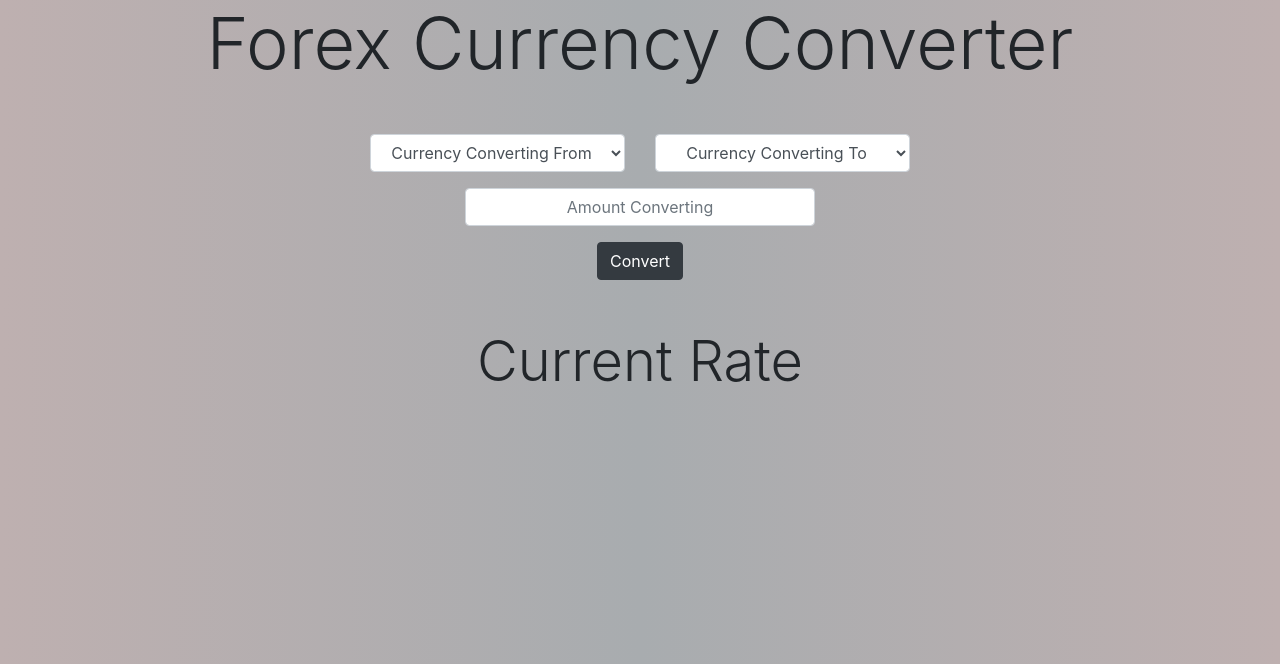
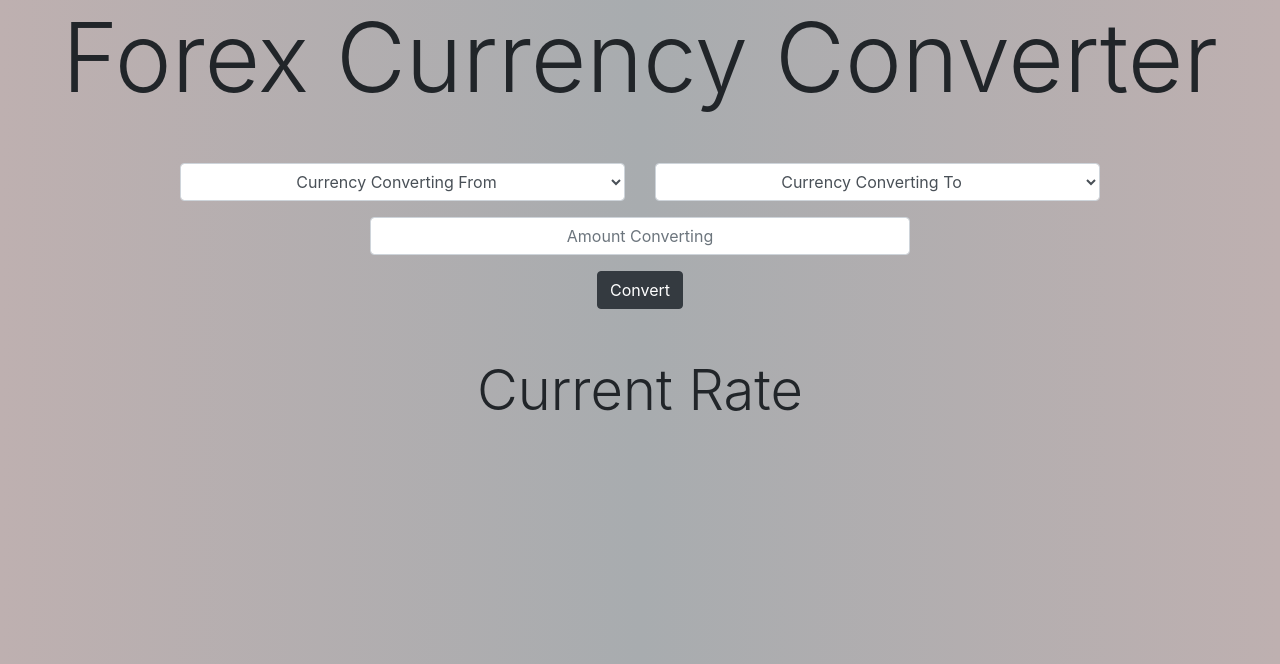
Before and after one commit to ctabo91/ForexConverter, a Flask app: page / in a window 1280 px wide. Shown: the top 664 px of the page. Run offline with Flask 2, Linux system fonts and the light colour scheme; some libraries are stand-ins or nearby versions.

Commit message:
added description to list of currency code options, changed some styles using bootstrap, and updated tests to reflect changes

```diff
--- a/templates/forex-converter.html
+++ b/templates/forex-converter.html
@@ -8,7 +8,7 @@
     <title>Forex Converter</title>
 </head>
 <body>
-    <h1 class="display-3 text-center mb-5">Forex Currency Converter</h1>
+    <h1 class="display-1 text-center mb-5">Forex Currency Converter</h1>
     <div class="container text-center w-25">
         {% for msg in get_flashed_messages() %}
         <div class="row">
@@ -20,37 +20,37 @@
     </div>
     <form action="/conversion" class="container text-center">
         <div class="row mb-3">
-            <div class="col-3">
+            <div class="col-1">
 
             </div>
-            <div class="col-3">
+            <div class="col-5">
                 <select id="start-curr" class="form-input form-control text-center" name="start-curr">
                     <option value="" disabled selected>Currency Converting From</option>
-                    {% for code in codes %}
-                    <option value="{{code}}">{{code}}</option>
+                    {% for code, description in codes.items() %}
+                    <option value="{{code}}">{{code}} ({{description}})</option>
                     {% endfor %}
                 </select>
             </div>
-            <div class="col-3">
+            <div class="col-5">
                 <select id="end-curr" class="form-input form-control text-center" name="end-curr">
                     <option value="" disabled selected>Currency Converting To</option>
-                    {% for code in codes %}
-                    <option value="{{code}}">{{code}}</option>
+                    {% for code, description in codes.items() %}
+                    <option value="{{code}}">{{code}} ({{description}})</option>
                     {% endfor %}
                 </select>
             </div>
-            <div class="col-3">
+            <div class="col-1">
 
             </div>
         </div>
         <div class="row mb-3">
-            <div class="col-4">
+            <div class="col-3">
 
             </div>
-            <div class="col-4">
+            <div class="col-6">
                 <input id="amount" class="form-input form-control text-center" name="amount" placeholder="Amount Converting">
             </div>
-            <div class="col-4">
+            <div class="col-3">
 
             </div>
         </div>
@@ -70,8 +70,5 @@
         {% endif %}
     </div>
 
-    <!-- <div class="text-center mt-4">
-        <a href="/" class="btn btn-info">Refresh</a>
-    </div> -->
 </body>
 </html>
--- a/test.py
+++ b/test.py
@@ -20,7 +20,7 @@ class ForexConverterTestCase(TestCase):
             html = res.get_data(as_text=True)
 
             self.assertEqual(res.status_code, 200)
-            self.assertIn('<h1 class="display-3 text-center mb-5">Forex Currency Converter</h1>', html)
+            self.assertIn('<h1 class="display-1 text-center mb-5">Forex Currency Converter</h1>', html)
 
 
 
```
